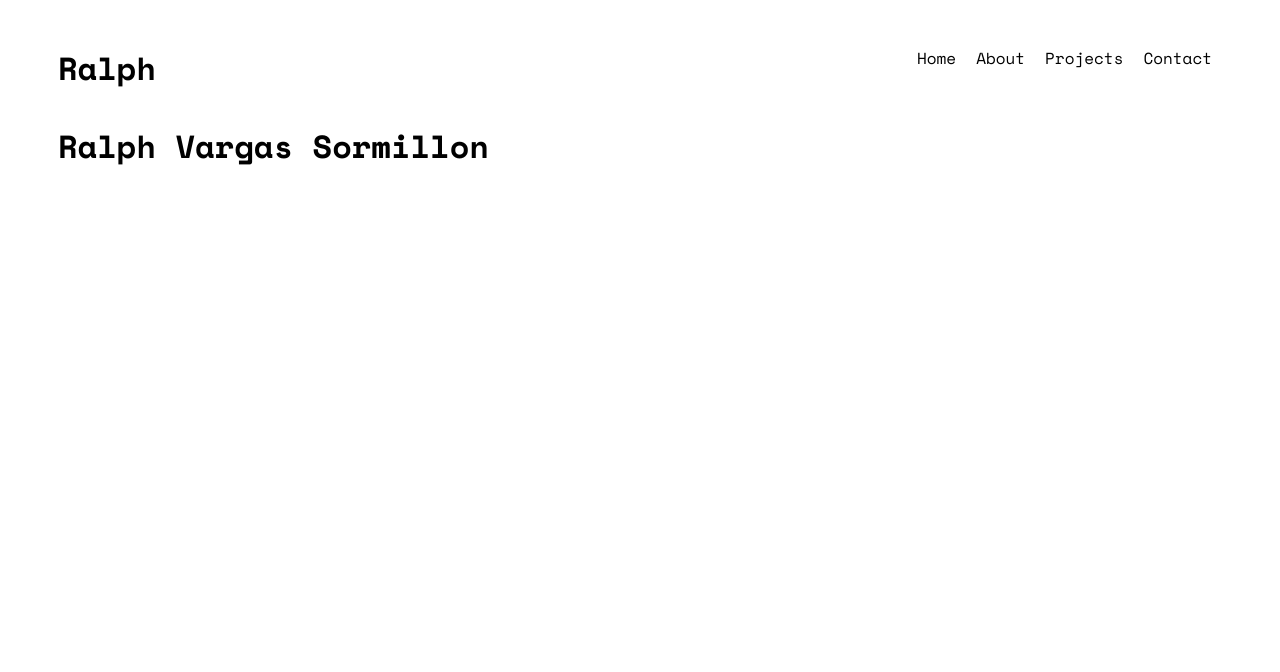
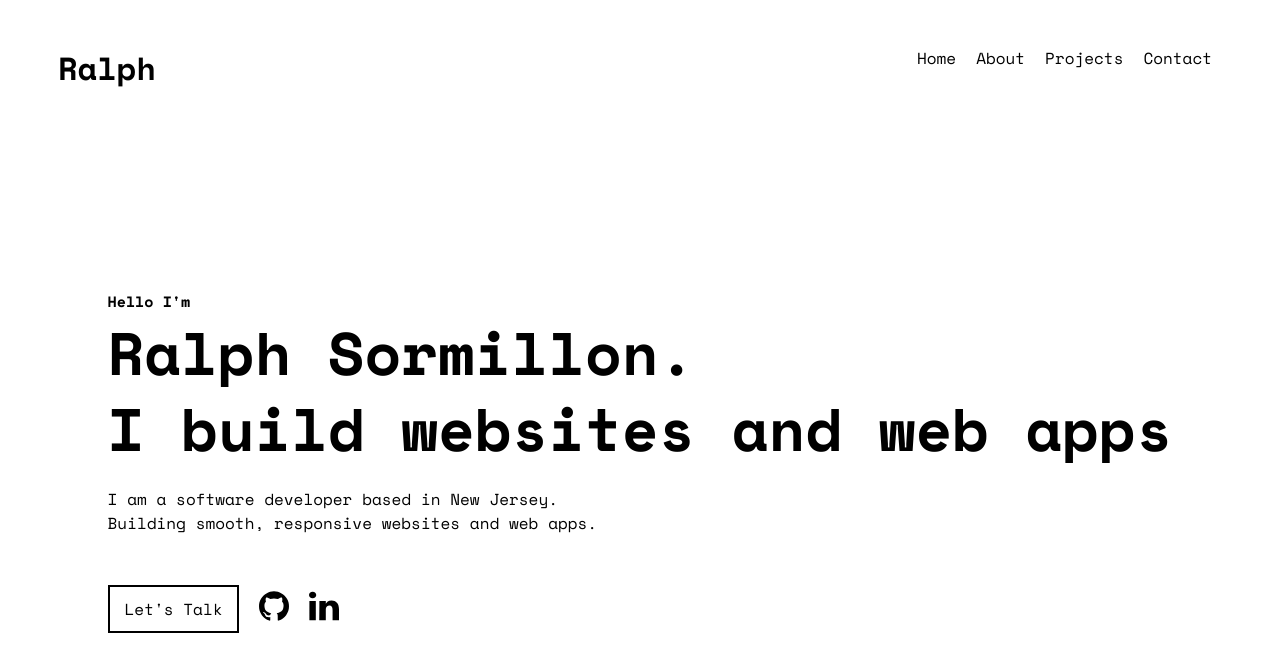
Before and after one commit to vargassormm1/portfolio, a Next.js app: page / in a window 1280 px wide. Shown: the top 672 px of the page. Built offline with nearby package versions, Linux system fonts and the light colour scheme.

Commit message:
Main content

```diff
--- a/src/app/page.js
+++ b/src/app/page.js
@@ -1,7 +1,8 @@
+import MainContent from "@/components/MainContent/MainContent";
 export default function Home() {
   return (
     <main>
-      <h1>Ralph Vargas Sormillon</h1>
+      <MainContent />
     </main>
   );
 }
--- /dev/null
+++ b/src/components/MainContent/MainContent.js
@@ -0,0 +1,32 @@
+import styles from "./MainContent.module.css";
+import IconGitHub from "@/Icons/github";
+import IconLinkedin from "@/Icons/linkedIn";
+
+const MainContent = () => {
+  return (
+    <div className={styles.mainSection}>
+      <div className={styles.mainContent}>
+        <h1>Hello I&apos;m</h1>
+        <h2>Ralph Sormillon.</h2>
+        <h2>I build websites and web apps</h2>
+        <p>
+          I am a software developer based in New Jersey. Building smooth,
+          responsive websites and web apps.
+        </p>
+        <div className={styles.links}>
+          <a href="" className={styles.contact}>
+            Let&apos;s Talk
+          </a>
+          <a href="" className={styles.icon}>
+            <IconGitHub />
+          </a>
+          <a href="" className={styles.icon}>
+            <IconLinkedin />
+          </a>
+        </div>
+      </div>
+    </div>
+  );
+};
+
+export default MainContent;
--- /dev/null
+++ b/src/components/MainContent/MainContent.module.css
@@ -0,0 +1,43 @@
+.mainSection {
+  display: flex;
+  flex-direction: column;
+  align-items: center;
+  justify-content: center;
+  min-height: calc(100vh - 100px);
+}
+
+.mainContent {
+  display: flex;
+  flex-direction: column;
+  align-items: flex-start;
+  justify-content: center;
+}
+.mainContent h1 {
+  font-size: 15px;
+}
+.mainContent h2 {
+  font-size: 60px;
+  margin-top: 10px;
+}
+.mainContent p {
+  max-width: 500px;
+  margin: 25px 0 50px 0;
+}
+.links {
+  display: flex;
+}
+.contact {
+  padding: 10px 15px;
+  border: 2px solid black;
+  cursor: pointer;
+  text-decoration: none;
+  align-self: center;
+  margin-right: 10px;
+  color: black;
+}
+.icon {
+  padding: 5px 10px;
+  cursor: pointer;
+  text-decoration: none;
+  align-self: center;
+}
```
